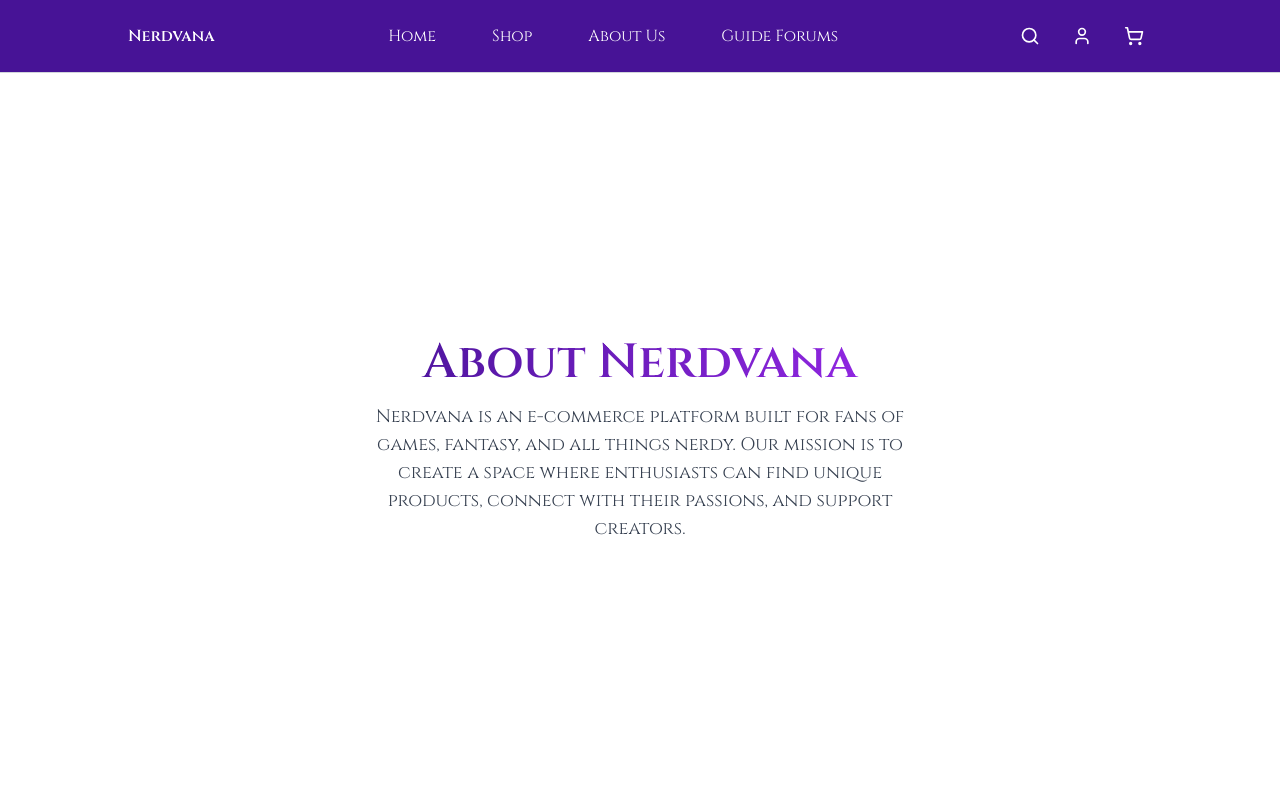
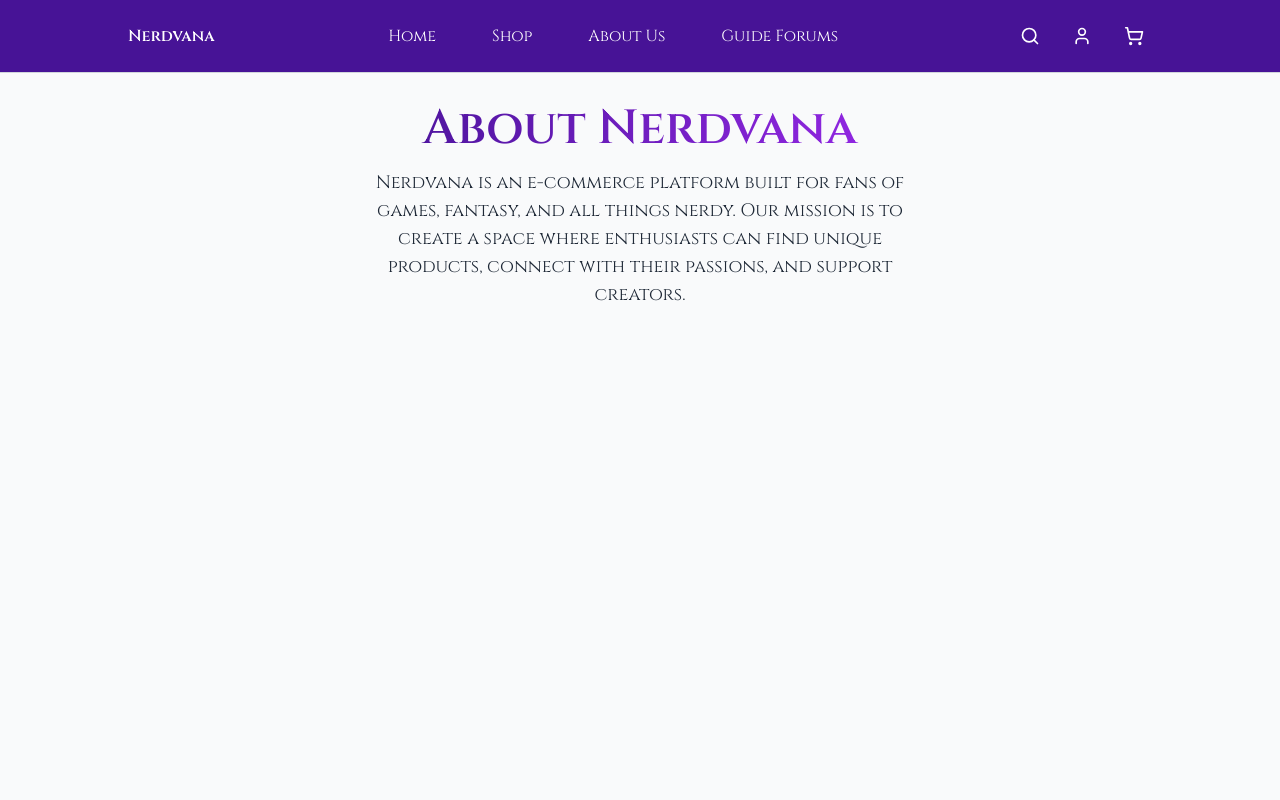
Before and after one commit to DJVelz/Nerdvana, a Next.js app: page /about in a window 1280 px wide. Shown: the top 800 px of the page. Built offline with nearby package versions, Linux system fonts and the light colour scheme.

Commit message:
Changed main settings

```diff
--- a/app/about/page.jsx
+++ b/app/about/page.jsx
@@ -8,7 +8,7 @@ export default function About() {
     return (
         <>
             <Navbar/>
-                <main className="flex flex-col items-center justify-center min-h-screen p-6">
+                <main className="flex flex-col items-center min-h-screen p-8 bg-gray-50 text-gray-800">
                     <section className="text-center max-w-3xl mb-16">
                         <h1 className="text-5xl font-extrabold mb-4 bg-gradient-to-r from-purple to-light_purple bg-clip-text text-transparent">
                         About Nerdvana
```
Lines whose indentation alone changed are shown as unchanged.
